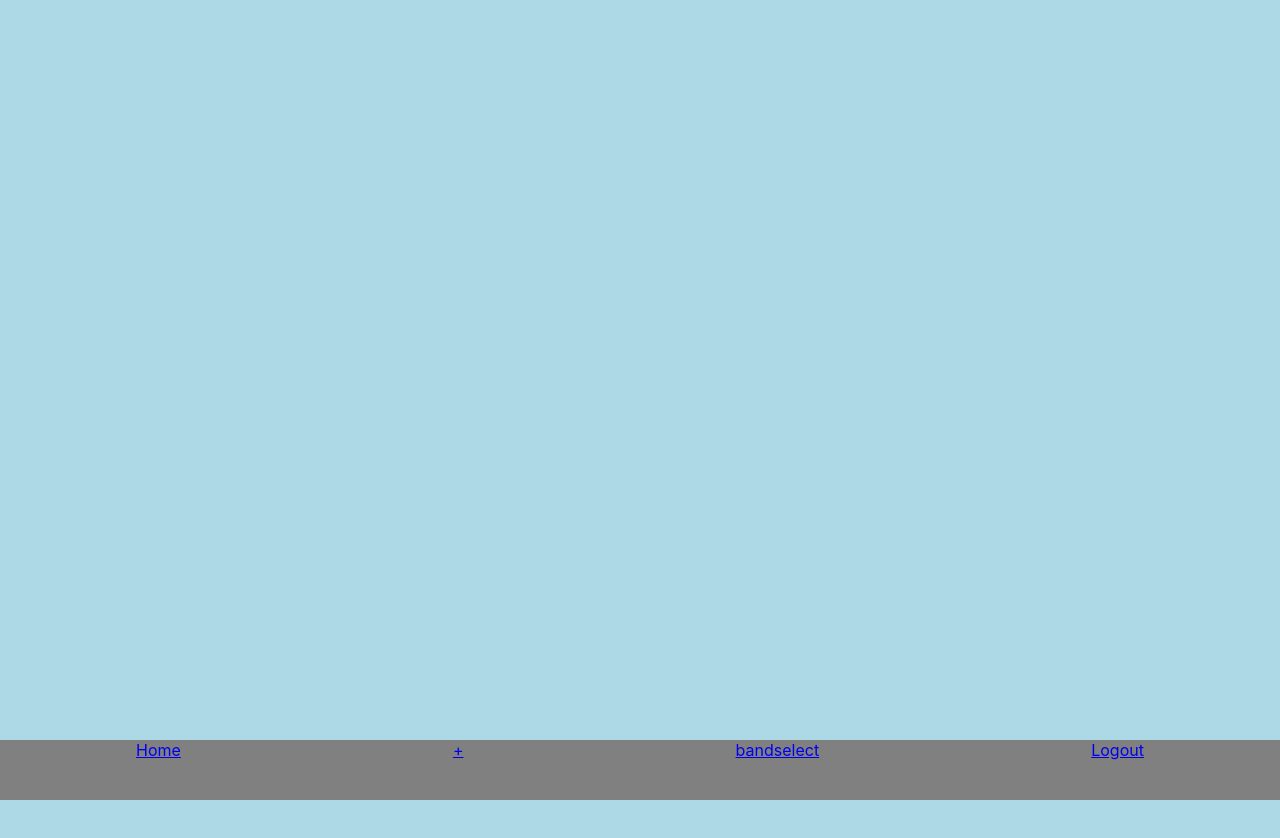
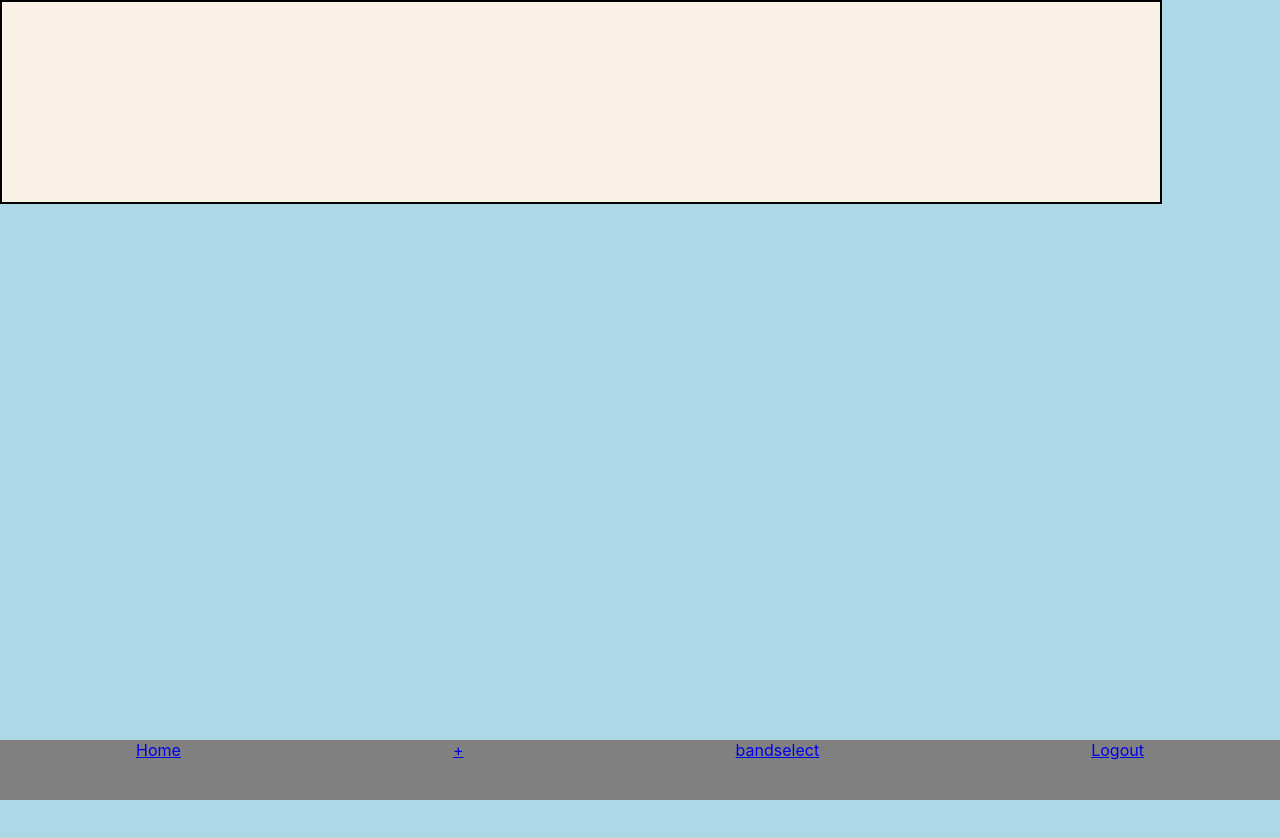
Before and after one commit to stbrown463/band-manager-fe, a React (Create React App) app: page /band/view in a window 1280 px wide. After the commit the page ends 800 px from the top, so only its background shows below. Built offline with nearby package versions, Linux system fonts and the light colour scheme.

Commit message:
bandToView object is passed to band view page

```diff
--- a/src/App.js
+++ b/src/App.js
@@ -9,6 +9,7 @@ import ContactAdd from './ContactAdd'
 import Navigation from './Navigation'
 import ShowView from './ShowView'
 import NewContainer from './NewContainer'
+import BandView from './BandView'
 import Home from './Home'
 import './App.css';
 require('dotenv').config()
@@ -49,7 +50,10 @@ class App extends Component {
       streetAddress: '',
       venue_id: '',
       venue_name: '',
-      zipcode: ''
+      zipcode: '',
+
+
+      bandToView: {}
     }
   }
 
@@ -253,6 +257,45 @@ class App extends Component {
     this.props.history.push('/show/view')
   }
 
+  setBandToView = async (band_id, e) => {
+    console.log('setBandToView was called');
+    console.log(band_id, "band_id");
+    try {
+      const response = await fetch (`${process.env.REACT_APP_API_URL}/bands/${band_id}`)
+
+      if (!response.ok) {
+        throw Error(response.statusText)
+      }
+
+      const parsedResponse = await response.json()
+      console.log(parsedResponse);
+
+      // parsed response looks like this
+      // city: "Chicago"
+      // email: "gb@gb.com"
+      // id: 2
+      // img_url: "gb.jpg"
+      // name: "Good Brother"
+      // state: "IL"
+      // website: "gb.com"
+      this.setState({
+        bandToView: {
+          city: parsedResponse.city,
+          email: parsedResponse.email,
+          id: parsedResponse.id,
+          img_url: parsedResponse.img_url,
+          name: parsedResponse.name,
+          state: parsedResponse.state,
+          website: parsedResponse.website,
+        }
+      })
+
+    } catch (err) {
+      console.log(err)
+    }
+
+  }
+
 
 
   render() {
@@ -308,7 +351,17 @@ class App extends Component {
               streetAddress={this.state.streetAddress}
               venue_id={this.state.venue_id}
               venue_name={this.state.venue_name}
-              zipcode={this.state.zipcode}/>} />
+              zipcode={this.state.zipcode}
+              setBandToView={this.setBandToView}/>} />
+            <Route exact path='/band/view' render={() => <BandView
+              username={this.state.username}
+              user_id={this.state.user_id}
+              band_id={this.state.band_id}
+              band_name={this.state.band_name}
+              getShowsOfBand={this.getShowsOfBand}
+              shows={this.state.shows}
+              setShow={this.setShow}
+              bandToView={this.state.bandToView}/>} />
             <Route exact path='/new' render={() => <NewContainer
               username={this.state.username}
               user_id={this.state.user_id}
--- /dev/null
+++ b/src/BandView/index.js
@@ -0,0 +1,23 @@
+import React, { Component } from 'react'
+import BandShows from '../BandShows'
+
+
+class BandView extends Component {
+	render () {
+		console.log(this.props);
+		return (
+
+
+
+			<BandShows
+				username={this.props.username}
+				user_id={this.props.user_id}
+				band_name={this.props.band_name}
+				band_id={this.props.band_id}
+				shows={this.props.shows}
+				setShow={this.props.setShow}/>
+		)
+	}
+}
+
+export default BandView
--- a/src/BandsOfShow/index.js
+++ b/src/BandsOfShow/index.js
@@ -1,10 +1,9 @@
 import React from 'react'
+import { withRouter, Link } from 'react-router-dom'
 
 
-const BandsOfShow = ({bands}) => {
-
+const BandsOfShow = ({bands, setBandToView}) => {
 	const showList = bands.map((band, i) => {
-
     return (
 			<div className="card" key={band.id}>
 				<h3>{band.band_name}</h3>
@@ -13,12 +12,12 @@ const BandsOfShow = ({bands}) => {
 					{band.band_city}, {band.band_state}<br /><br />
 					{band.email}<br/>
 					{band.band_website}<br />
-					<button>more details</button>
+					<Link to={'/band/view'} id='bandView' onClick={setBandToView.bind(null, band.id)}>More Details</Link>
 				</p>
 			</div>
     )
   })
-
+// Data from bands props //
 // band_id: "1"
 // band_img_url: "sam.jpg"
 // band_name: "laverne"
@@ -37,4 +36,4 @@ const BandsOfShow = ({bands}) => {
 	)
 }
 
-export default BandsOfShow
+export default withRouter(BandsOfShow)
--- a/src/ShowAdd/index.js
+++ b/src/ShowAdd/index.js
@@ -1,6 +1,5 @@
 import React, { Component } from 'react'
 import VenueSearch from '../VenueSearch'
-import { DateTime } from "luxon";
 
 class ShowAdd extends Component {
 	constructor() {
@@ -68,7 +67,7 @@ class ShowAdd extends Component {
       const parsedResponse = await response.json()
        console.log(parsedResponse);
 
-      // Add user as member of band
+      // Add user's band to show
       if (this.state.userBandPlaying) {
 				try {
 					console.log('hitting add user as member of band');
--- a/src/ShowView/index.js
+++ b/src/ShowView/index.js
@@ -94,7 +94,8 @@ class ShowView extends Component {
 				</div>
 				<BandsOfShow
 					bands={this.state.bands}
-					user_id={this.props.user_id}/>
+					user_id={this.props.user_id}
+					setBandToView={this.props.setBandToView}/>
 				<BandSearch
 					user_id={this.props.user_id}
 					addBandToShow={this.addBandToShow}/>
```
